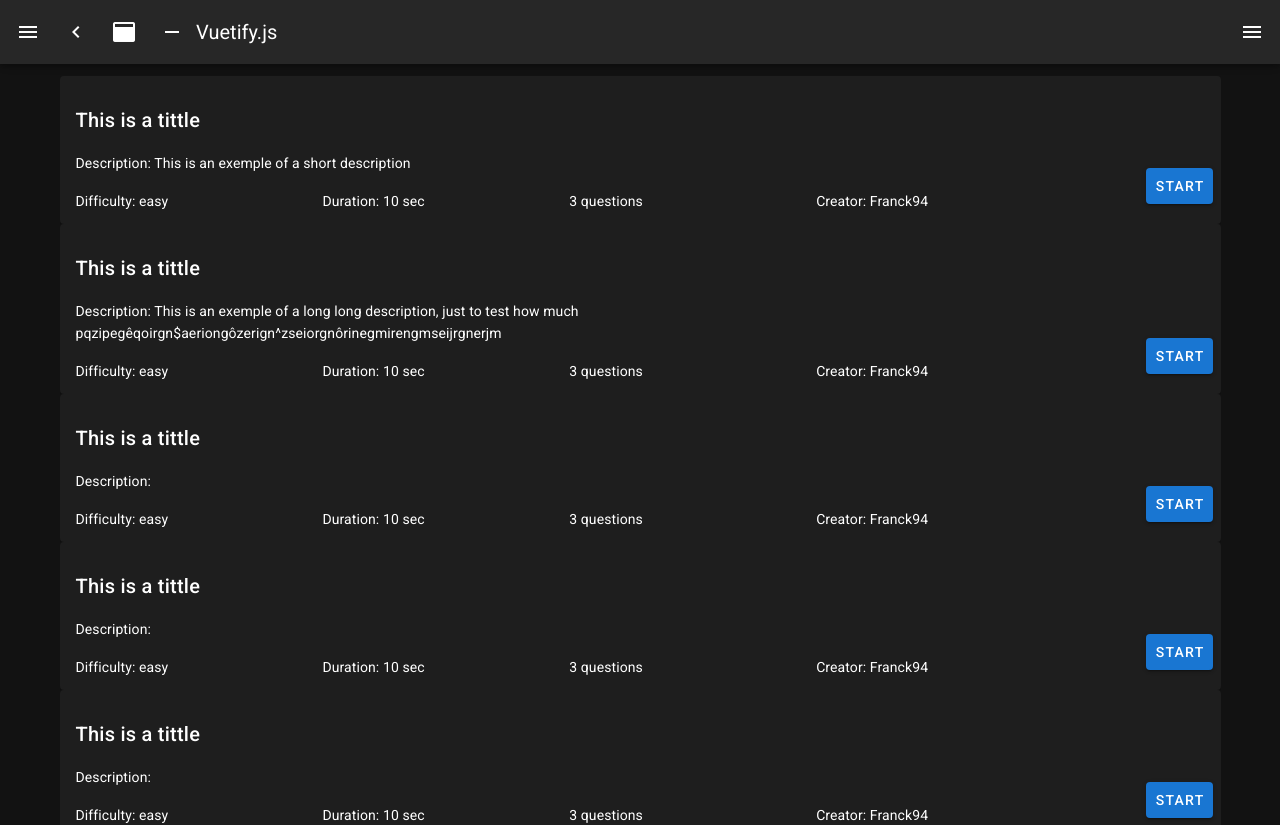
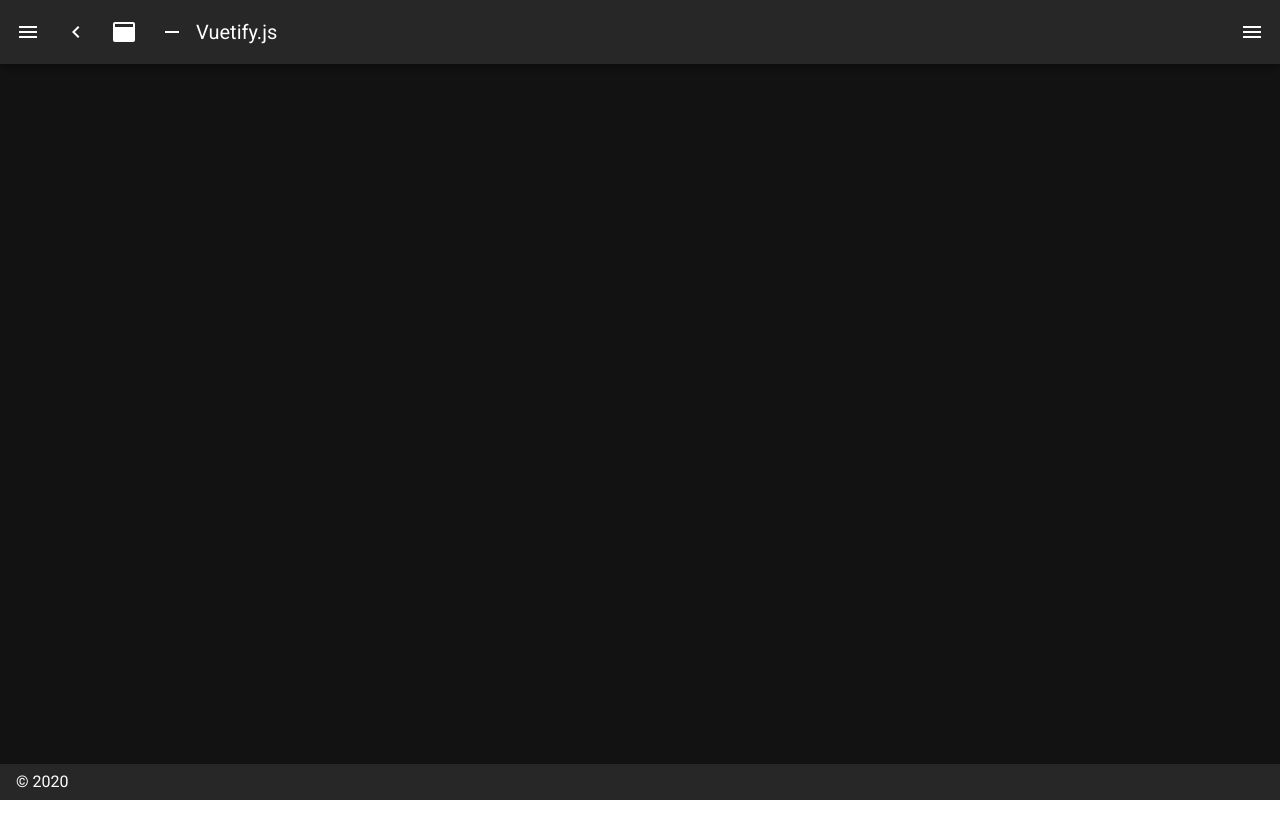
Before and after one commit to Geoplayfr/GeoPlay, a Nuxt app: page /homepage in a window 1280 px wide. Shown: the top 825 px of the page. After the commit the page ends 800 px from the top, so only its background shows below. Built offline with nearby package versions, Linux system fonts and the light colour scheme.

Commit message:
NOD-22 #Comment removed mocked data

```diff
--- a/pages/homepage.vue
+++ b/pages/homepage.vue
@@ -23,65 +23,8 @@ export default {
       show1: false,
       valid: false,
       title: "Hello word!",
-      quizzes: [
-        {
-          id: 1,
-          name: "This is a tittle",
-          mapid: 1,
-          description: "This is an exemple of a short description",
-          difficulty: "easy",
-          duration: 10,
-          creator: "Franck94",
-          nbQuestion: 3,
-        },
-        {
-          id: 2,
-          name: "This is a tittle",
-          mapid: 1,
-          description: "This is an exemple of a long long description, just to test how much pqzipegêqoirgn$aeriongôzerign^zseiorgnôrinegmirengmseijrgnerjm",
-          difficulty: "easy",
-          duration: 10,
-          creator: "Franck94",
-          nbQuestion: 3,
-        },
-         {
-          id: 1,
-          name: "This is a tittle",
-          mapid: 1,
-          difficulty: "easy",
-          duration: 10,
-          creator: "Franck94",
-          nbQuestion: 3,
-        },
-        {
-          id: 2,
-          name: "This is a tittle",
-          mapid: 1,
-          difficulty: "easy",
-          duration: 10,
-          creator: "Franck94",
-          nbQuestion: 3,
-        },
-         {
-          id: 1,
-          name: "This is a tittle",
-          mapid: 1,
-          difficulty: "easy",
-          duration: 10,
-          creator: "Franck94",
-          nbQuestion: 3,
-        },
-        {
-          id: 2,
-          name: "This is a tittle",
-          mapid: 1,
-          difficulty: "easy",
-          duration: 10,
-          creator: "Franck94",
-          nbQuestion: 3,
-        }
-      ],
-    };
+      quizzes: "",
+      }
   },
-};
+}
 </script>
```
